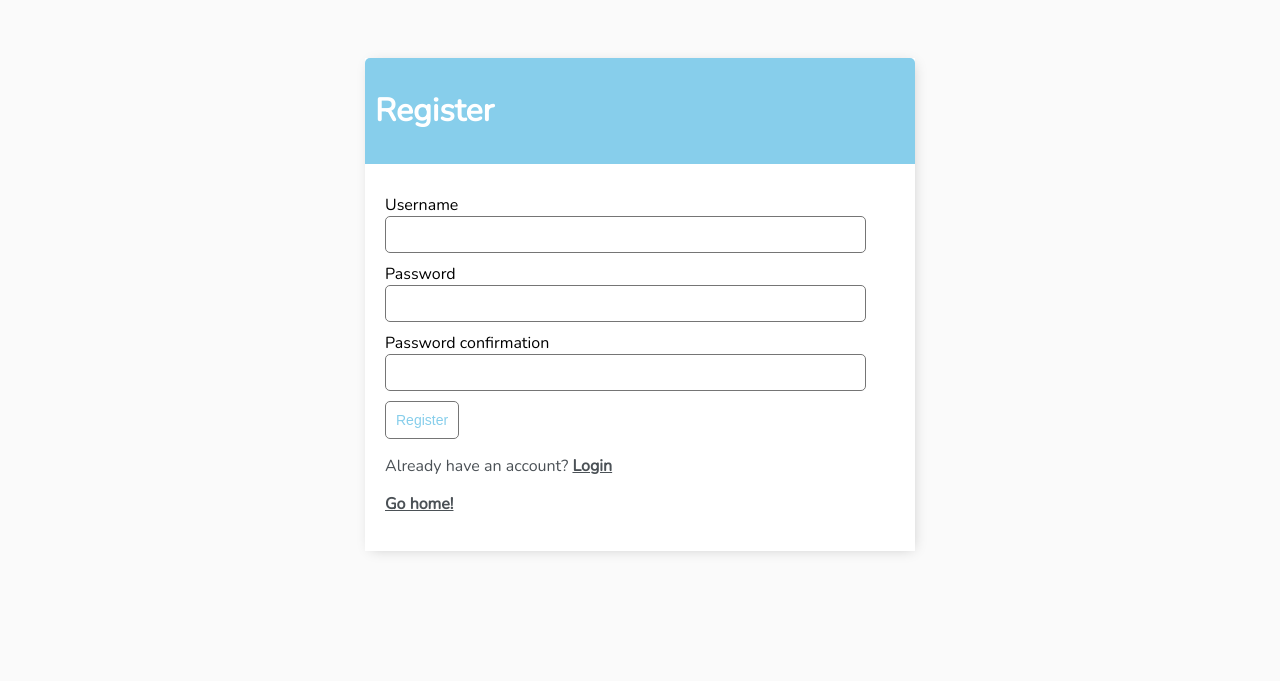
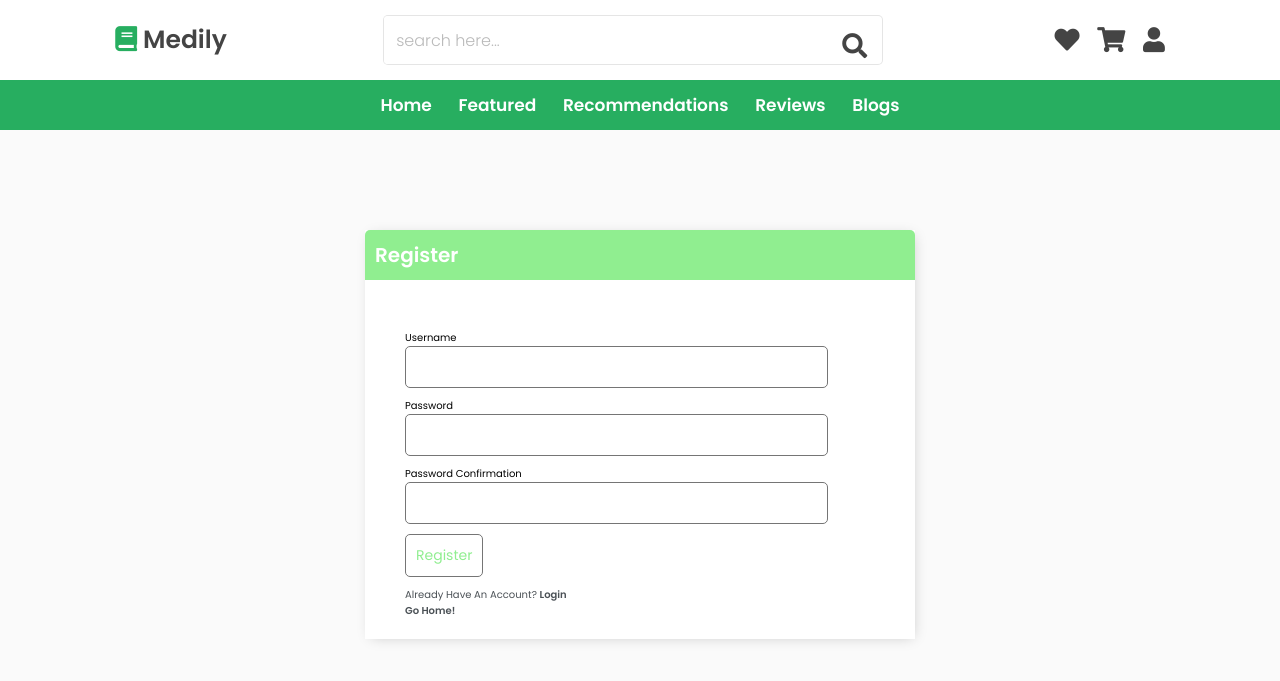
Before and after one commit to akshat0017/Intern-Project, a Django app: page /register/ in a window 1280 px wide. Shown: the top 681 px of the page. Run offline with Django 3.2, Linux system fonts and the light colour scheme.

Commit message:
improved UI

```diff
--- a/web_back/myapp/urls.py
+++ b/web_back/myapp/urls.py
@@ -6,5 +6,5 @@
     path('login/', CustomLoginView.as_view(), name='login'),
     path('logout/', LogoutView.as_view(next_page='login'), name='logout'),
     path('register/', RegisterPage.as_view(), name='register'),
-    path('', index, name='home'),
+    path('', index.as_view(), name='home'),
 ]
--- a/web_back/myapp/views.py
+++ b/web_back/myapp/views.py
@@ -13,7 +13,7 @@
 from django.contrib.auth.mixins import LoginRequiredMixin
 from django.contrib.auth.forms import UserCreationForm
 from django.contrib.auth import login
-
+from django.views.generic import TemplateView
 
 
 class CustomLoginView(LoginView):
@@ -43,5 +43,5 @@
 
 # Create your views here.
 
-def index(request):
-    return render(request, "faltu.html")
+class index(LoginRequiredMixin,TemplateView):
+    template_name = "faltu.html"
--- a/web_back/templates/main.html
+++ b/web_back/templates/main.html
@@ -12,11 +12,25 @@
     <link rel="preconnect" href="https://fonts.gstatic.com">
     <link href="https://fonts.googleapis.com/css2?family=Nunito:wght@200&display=swap" rel="stylesheet">
 
+    {% load static %}
+    <script src="{% static '/script.js' %}" type="text/javascript"></script>
+    <meta charset="UTF-8">
+    <meta http-equiv="X-UA-Compatible" content="IE=edge">
+    <meta name="viewport" content="width=device-width, initial-scale=1.0">
+    <title>Medily| India's Online Booker</title>
+
+    <link rel="stylesheet" href="https://unpkg.com/swiper@7/swiper-bundle.min.css" />
+
+    <!-- font awesome cdn link  -->
+    <link rel="stylesheet" href="https://cdnjs.cloudflare.com/ajax/libs/font-awesome/5.15.4/css/all.min.css">
+
+    <link href="{% static 'style.css' %}" rel="stylesheet">
+
     <style>
         body {
             background-color: #FAFAFA;
             font-family: 'Nunito', sans-serif;
-            padding-top: 50px;
+            padding-top: 0px;
         }
 
         h1,
@@ -41,6 +55,7 @@
         .container {
             max-width: 550px;
             margin: auto;
+            margin-top: 100px;
             background-color: #fff;
             -webkit-box-shadow: 2px 2px 13px -4px rgba(0, 0, 0, 0.21);
             box-shadow: 2px 2px 13px -4px rgba(0, 0, 0, 0.21);
@@ -57,11 +72,12 @@
             color: #fff;
             padding: 10px;
             border-radius: 5px 5px 0 0;
-            background: linear-gradient(90deg, skyblue 0%, skyblue 43%, skyblue 100%);
+            background: linear-gradient(90deg, lightgreen 0%, lightgreen 43%, lightgreen 100%);
         }
 
         .header-bar a {
             color: rgb(247, 247, 247);
+            padding: auto;
             text-decoration: none;
         }
 
@@ -102,7 +118,7 @@
         .delete-link {
             text-decoration: none;
             font-weight: 900;
-            color: skyblue;
+            color: lightgreen;
             font-size: 22px;
             line-height: 0;
             padding: 20px 0px;
@@ -141,10 +157,10 @@
 
 
         #add-link {
-            color: skyblue;
+            color: lightgreen;
             text-decoration: none;
             font-size: 42px;
-            text-shadow: 1px 1px skyblue;
+            text-shadow: 1px 1px lightgreen;
         }
 
         #search-add-wrapper {
@@ -182,8 +198,10 @@
         .button {
             border: 1px solid #757575;
             background-color: #FFF;
-            color: skyblue;
+            color: lightgreen;
             padding: 10px;
+            margin: 10px;
+            margin-left: 0px;
             font-size: 14px;
             border-radius: 5px;
             cursor: pointer;
@@ -191,11 +209,59 @@
         }
 
         .card-body {
+            margin: 20px;
             padding: 20px;
         }
     </style>
 </head>
 <body>
+    <header class="header">
+
+        <div class="header-1">
+
+            <a href="#" class="logo"> <i class="fas fa-book"></i> Medily </a>
+
+            <form action="" class="search-form">
+                <input type="search" name="" placeholder="search here..." id="search-box">
+                <label for="search-box" class="fas fa-search"></label>
+            </form>
+
+            <div class="icons">
+                <div id="search-btn" class="fas fa-search"></div>
+                <a href="#" class="fas fa-heart"></a>
+                <a href="#" class="fas fa-shopping-cart"></a>
+                <a id="login-btn" class="fas fa-user" href="login" ></a>
+            </div>
+
+        </div>
+    <!-- login form  -->
+
+
+
+        <div class="header-2">
+            <nav class="navbar">
+                <a href="#home">home</a>
+                <a href="#featured">featured</a>
+                <a href="#arrivals">Recommendations</a>
+                <a href="#reviews">reviews</a>
+                <a href="#blogs">blogs</a>
+            </nav>
+        </div>
+
+    </header>
+
+    <!-- header section ends -->
+
+    <!-- bottom navbar  -->
+
+    <nav class="bottom-navbar">
+        <a href="#home" class="fas fa-home"></a>
+        <a href="#featured" class="fas fa-list"></a>
+        <a href="#arrivals" class="fas fa-tags"></a>
+        <a href="#reviews" class="fas fa-comments"></a>
+        <a href="#blogs" class="fas fa-blog"></a>
+    </nav>
+
 
     <div class="container">
         {% block content %} {% endblock content %}
```
Also changed, not shown: web_back/db.sqlite3.
